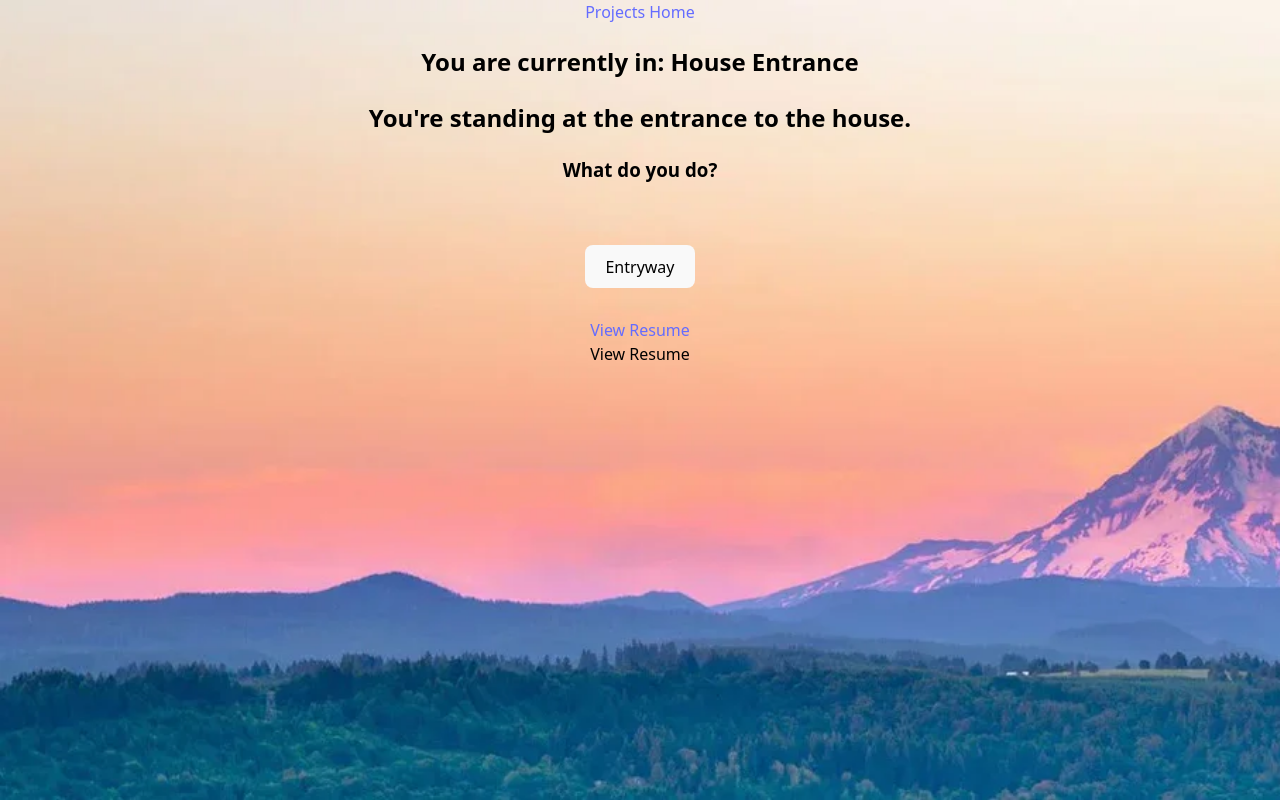
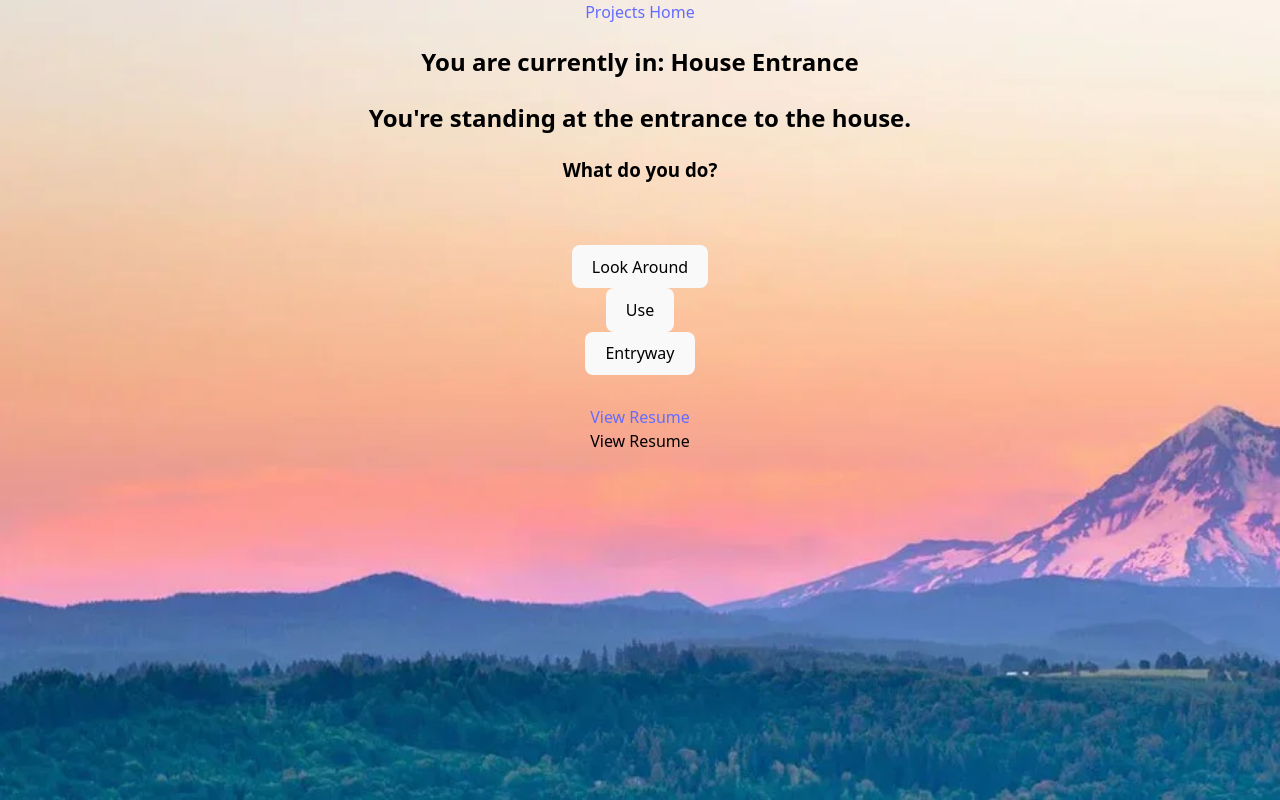
Before and after one commit to Raymanreed/Portfolio, a React (Vite) app: page /portfolio/house in a window 1280 px wide. Built offline with nearby package versions, Linux system fonts and the light colour scheme.

Commit message:
adding actions functions

```diff
--- a/src/assets/houseLayout.ts
+++ b/src/assets/houseLayout.ts
@@ -2,30 +2,41 @@ export interface HouseLayout {
     entrance: {
         label: string;
         connectingRooms: Array<string>;
+        hasItem: boolean;
         messages: Array<string>;
         actions: {
-            search: Array<string>;
+            search: {
+                label: string;
+                result: string;
+            };
             use: {
                 label: string;
-                requiredItem: string;
+                requiredItem: string|undefined;
                 message: string;
             }
+        };
+        items: {
+            itemNeeded: string;
+            itemContained: string;
         }
     },
     backyard: {
         label: string;
         connectingRooms: Array<string>;
+        hasItem: boolean;
         messages: Array<string>;
         actions: {
-            search: Array<string>;
+            search: {
+                label: string;
+                result: string;
+            };
             use: {
                 label: string;
-                requiredItem: string;
+                requiredItem: string|undefined;
                 message: string;
             }
         };
         items: {
-            hasItem: boolean;
             itemNeeded: string;
             itemContained: string;
         }
@@ -33,144 +44,232 @@ export interface HouseLayout {
     parlor: {
         label: string;
         connectingRooms: Array<string>;
+        hasItem: boolean;
         messages: Array<string>;
         actions: {
-            search: Array<string>;
+            search: {
+                label: string;
+                result: string;
+            };
             use: {
                 label: string;
-                requiredItem: string;
+                requiredItem: string|undefined;
                 message: string;
             }
+        };
+        items: {
+            itemNeeded: string;
+            itemContained: string;
         }
     },
     basement: {
         label: string;
         connectingRooms: Array<string>;
+        hasItem: boolean;
         messages: Array<string>;
         actions: {
-            search: Array<string>;
+            search: {
+                label: string;
+                result: string;
+            };
             use: {
                 label: string;
-                requiredItem: string;
+                requiredItem: string|undefined;
                 message: string;
             }
+        };
+        items: {
+            itemNeeded: string;
+            itemContained: string;
         }
     },
     guestBedroom: {
         label: string;
         connectingRooms: Array<string>;
+        hasItem: boolean;
         messages: Array<string>;
         actions: {
-            search: Array<string>;
+            search: {
+                label: string;
+                result: string;
+            };
             use: {
                 label: string;
-                requiredItem: string;
+                requiredItem: string|undefined;
                 message: string;
             }
+        };
+        items: {
+            itemNeeded: string;
+            itemContained: string;
         }
     },
     attic: {
         label: string;
         connectingRooms: Array<string>;
+        hasItem: boolean;
         messages: Array<string>;
         actions: {
-            search: Array<string>;
+            search: {
+                label: string;
+                result: string;
+            };
             use: {
                 label: string;
-                requiredItem: string;
+                requiredItem: string|undefined;
                 message: string;
             }
+        };
+        items: {
+            itemNeeded: string;
+            itemContained: string;
         }
     },
     masterBathroom: {
         label: string;
         connectingRooms: Array<string>;
+        hasItem: boolean;
         messages: Array<string>;
         actions: {
-            search: Array<string>;
+            search: {
+                label: string;
+                result: string;
+            };
             use: {
                 label: string;
-                requiredItem: string;
+                requiredItem: string|undefined;
                 message: string;
             }
+        };
+        items: {
+            itemNeeded: string;
+            itemContained: string;
         }
     },
     foyer: {
         label: string;
         connectingRooms: Array<string>;
+        hasItem: boolean;
         messages: Array<string>;
         actions: {
-            search: Array<string>;
+            search: {
+                label: string;
+                result: string;
+            };
             use: {
                 label: string;
-                requiredItem: string;
+                requiredItem: string|undefined;
                 message: string;
             }
+        };
+        items: {
+            itemNeeded: string;
+            itemContained: string;
         }
     },
     livingRoom: {
         label: string;
         connectingRooms: Array<string>;
+        hasItem: boolean;
         messages: Array<string>;
         actions: {
-            search: Array<string>;
+            search: {
+                label: string;
+                result: string;
+            };
             use: {
                 label: string;
-                requiredItem: string;
+                requiredItem: string|undefined;
                 message: string;
             }
+        };
+        items: {
+            itemNeeded: string;
+            itemContained: string;
         }
     },
     kitchen: {
         label: string;
         connectingRooms: Array<string>;
+        hasItem: boolean;
         messages: Array<string>;
         actions: {
-            search: Array<string>;
+            search: {
+                label: string;
+                result: string;
+            };
             use: {
                 label: string;
-                requiredItem: string;
+                requiredItem: string|undefined;
                 message: string;
             }
+        };
+        items: {
+            itemNeeded: string;
+            itemContained: string;
         }
     },
     diningRoom: {
         label: string;
         connectingRooms: Array<string>;
+        hasItem: boolean;
         messages: Array<string>;
         actions: {
-            search: Array<string>;
+            search: {
+                label: string;
+                result: string;
+            };
             use: {
                 label: string;
-                requiredItem: string;
+                requiredItem: string|undefined;
                 message: string;
             }
+        };
+        items: {
+            itemNeeded: string;
+            itemContained: string;
         }
     },
     upstairs: {
         label: string;
         connectingRooms: Array<string>;
+        hasItem: boolean;
         messages: Array<string>;
         actions: {
-            search: Array<string>;
+            search: {
+                label: string;
+                result: string;
+            };
             use: {
                 label: string;
-                requiredItem: string;
+                requiredItem: string|undefined;
                 message: string;
             }
+        };
+        items: {
+            itemNeeded: string;
+            itemContained: string;
         }
     },
     masterBedroom: {
         label: string;
         connectingRooms: Array<string>;
+        hasItem: boolean;
         messages: Array<string>;
         actions: {
-            search: Array<string>;
+            search: {
+                label: string;
+                result: string;
+            };
             use: {
                 label: string;
-                requiredItem: string;
+                requiredItem: string|undefined;
                 message: string;
             }
+        };
+        items: {
+            itemNeeded: string;
+            itemContained: string;
         }
     }
 }
@@ -179,22 +278,34 @@ export const HouseLayout: HouseLayout = {
     entrance: {
         label: "House Entrance",
         connectingRooms: ['foyer'],
+        hasItem: false,
         messages: ["You're standing at the entrance to the house.","What do you do?"],
         actions: {
-            search: ["Look Around", "You see the front of the house."],
+            search: {
+                label: "Look Around",
+                result: "You see the front of the house.",
+            },
             use: {
                 label: "Use",
-                requiredItem: "None",
+                requiredItem: undefined,
                 message: "There is nothing for you to use."
             },
         },
+        items: {
+            itemNeeded: '',
+            itemContained: ''
+        }
     },
     backyard: {
         label: "Backyard",
         connectingRooms: ['livingRoom'],
+        hasItem: true,
         messages: ["You step out into the backyard. It's pretty spacious out here.", "Unfortunately, there isn't much else to see"],
         actions: {
-            search: [],
+            search: {
+                label: "Look Around",
+                result: ""
+            },
             use: {
                 label: "Use",
                 requiredItem: "Shovel",
@@ -202,7 +313,6 @@ export const HouseLayout: HouseLayout = {
             },
         },
         items: {
-            hasItem: true,
             itemNeeded: "Shovel",
             itemContained: "Trunk"
         }
@@ -210,144 +320,232 @@ export const HouseLayout: HouseLayout = {
     parlor: {
         label: "Parlor",
         connectingRooms: ['foyer'],
+        hasItem: false,
         messages: ["You step into the parlor. It's pretty small and there is some seating.", "There is a small bar in the corner with some bottles of alcohol on top."],
         actions: {
-            search: [],
+            search: {
+                label: "Look Around",
+                result: ""
+            },
             use: {
                 label: "Use",
-                requiredItem: "None",
+                requiredItem: undefined,
                 message: ""
             },
+        },
+        items: {
+            itemNeeded: '',
+            itemContained: ''
         }
     },
     basement: {
         label: "Basement",
         connectingRooms: ['kitchen'],
+        hasItem: true,
         messages: ["You descend the stairs into the basement. It's a bit dark and damp.", "The air smells dusty. A single light illuminates the space, casting harsh shadows on the boxes that line the edges.", "There is a safe in the far corner."],
         actions: {
-            search: [],
+            search: {
+                label: "Look Around",
+                result: ""
+            },
             use: {
                 label: "Use",
-                requiredItem: "None",
+                requiredItem: undefined,
                 message: ""
             },
+        },
+        items: {
+            itemNeeded: "",
+            itemContained: ""
         }
     },
     guestBedroom: {
         label: "Guest Bedroom",
         connectingRooms: ['upstairs'],
+        hasItem: false,
         messages: ["You open the door to the guest bedroom. The bed is made and it smells unvisited.", "Some light shines in through the sheer curtains, casting light shadows around the room.", "Otherwise, there is nothing of note here."],
         actions: {
-            search: [],
+            search: {
+                label: "Look Around",
+                result: ""
+            },
             use: {
                 label: "Use",
-                requiredItem: "None",
+                requiredItem: undefined,
                 message: ""
             },
+        },
+        items: {
+            itemNeeded: '',
+            itemContained: ''
         }
     },
     attic: {
         label: "Attic",
         connectingRooms: ['upstairs'],
+        hasItem: true,
         messages: ["You crawl up the ladder to the attic.", "There is a thin layer of dust over ignored furniture and boxes. Cobwebs adorn the rafters and insulation is visible at the far edges.", "What appears to be a mannequin covered in a sheet is in the far corner."],
         actions: {
-            search: [],
+            search: {
+                label: "Look Around",
+                result: ""
+            },
             use: {
                 label: "Use",
-                requiredItem: "None",
+                requiredItem: undefined,
                 message: ""
             },
+        },
+        items: {
+            itemNeeded: "",
+            itemContained: ""
         }
     },
     masterBathroom: {
         label: "Master Bathroom",
         connectingRooms: ['masterBedroom'],
+        hasItem: false,
         messages: ["You open the door to the Master Bath.", "It's certainly a bathroom. Some toiletries sit next to a double sink. The shower is likewise adorned.", "Otherwise, there is nothing of importance here."],
         actions: {
-            search: [],
+            search: {
+                label: "Look Around",
+                result: ""
+            },
             use: {
                 label: "Use",
-                requiredItem: "None",
+                requiredItem: undefined,
                 message: ""
             },
+        },
+        items: {
+            itemNeeded: '',
+            itemContained: ''
         }
     },
     foyer: {
         label: "Entryway",
         connectingRooms: ['entrance', 'livingRoom', 'kitchen', 'parlor'],
+        hasItem: false,
         messages: ["You step into the foyer of the house.", "It's a small modern home. Hardwood floor, a small table with a bowl for keys, and a few pairs of shoes sit underneath a bench. You can see a parlor to your left, the living room straight ahead, and the kitchen to your right.", "You can also walk out the door you just came in through."],
         actions: {
-            search: [],
+            search: {
+                label: "Look Around",
+                result: ""
+            },
             use: {
                 label: "Use",
-                requiredItem: "None",
+                requiredItem: undefined,
                 message: ""
             },
+        },
+        items: {
+            itemNeeded: '',
+            itemContained: ''
         }
     },
     livingRoom: {
         label: "Living Room",
         connectingRooms: ['foyer', 'diningRoom', 'backyard', 'upstairs'],
+        hasItem: true,
         messages: ["You walk into the living room, the carpet is soft under your feet and smells clean.", "The entire room is very clean, there is a blanket folded on the back of the couch and the pillow's are all chopped. A large flatscreen television sits above a tiled fireplace. The entire room is very cozy inviting. You wouldn't mind spending some time here."],
         actions: {
-            search: [],
+            search: {
+                label: "Look Around",
+                result: ""
+            },
             use: {
                 label: "Use",
-                requiredItem: "None",
+                requiredItem: undefined,
                 message: ""
             },
+        },
+        items: {
+            itemNeeded: "",
+            itemContained: ""
         }
     },
     kitchen: {
         label: "Kitchen",
         connectingRooms: ['foyer', 'diningRoom', 'basement'],
+        hasItem: true,
         messages: ["You enter the kitchen. It's relatively small compared to the rest of the house, sporting only two countertops and a range oven.", "The counters are clean. You spot some dishes behind a frosted glass cabinet door. A bowl of fruit sits out on the counter."],
         actions: {
-            search: [],
+            search: {
+                label: "Look Around",
+                result: ""
+            },
             use: {
                 label: "Use",
-                requiredItem: "None",
+                requiredItem: undefined,
                 message: ""
             },
+        },
+        items: {
+            itemNeeded: "",
+            itemContained: ""
         }
     },
     diningRoom: {
         label: "Dining Room",
         connectingRooms: ['kitchen', 'livingRoom'],
+        hasItem: false,
         messages: ["You look into the dining room.", "A rectangular, wooden table sits in the center with six chairs around it. A hutch with fancy dishes and presumably china sits against one wall. A large window overlooking the backyard adorns another. The table is not set."],
         actions: {
-            search: [],
+            search: {
+                label: "Look Around",
+                result: ""
+            },
             use: {
                 label: "Use",
-                requiredItem: "None",
+                requiredItem: undefined,
                 message: ""
             },
+        },
+        items: {
+            itemNeeded: '',
+            itemContained: ''
         }
     },
     upstairs: {
         label: "Upstairs Hallway",
         connectingRooms: ['livingRoom', 'guestBedroom', 'masterBedroom', 'attic'],
+        hasItem: false,
         messages: ["You climb the stairs and are standing in the upstairs hallway.", "A door to your left presumably leads to the guest bedroom, and a door at the end of the hall leads to the master bedroom. There is an attic door on the roof that you could pull down with the attached string.", "You see what appears to be a closet door as well."],
         actions: {
-            search: [],
+            search: {
+                label: "Look Around",
+                result: ""
+            },
             use: {
                 label: "Use",
-                requiredItem: "None",
+                requiredItem: undefined,
                 message: ""
             },
+        },
+        items: {
+            itemNeeded: '',
+            itemContained: ''
         }
     },
     masterBedroom: {
         label: "Master Bathroom",
         connectingRooms: ['upstairs', 'masterBathroom'],
+        hasItem: true,
         messages: ["You step into the master bedroom.", "It is large and spacious with a king-sized bed sitting in the center, adorned by matching endtables with additional matching lamps. The bed is made. You can see a door to the master bathroom from where you stand."],
         actions: {
-            search: [],
+            search: {
+                label: "Look Around",
+                result: ""
+            },
             use: {
                 label: "Use",
-                requiredItem: "None",
+                requiredItem: undefined,
                 message: ""
             },
+        },
+        items: {
+            itemNeeded: "",
+            itemContained: ""
         }
     }
 };
--- a/src/pages/projects/houseExplorationPage.tsx
+++ b/src/pages/projects/houseExplorationPage.tsx
@@ -4,38 +4,55 @@ import { RoomTemplateComponent } from '../../components/rooms/roomTemplate';
 
 export const HouseExploration = () => {
     const [currentLocation, setCurrentLocation] = useState<string>('entrance')
+    const [actionOutput, setActionOutput] = useState<string>()
 
-    const handleClick = (connector: string) => {
+    const currentInventory: string[] = [];
+
+    const handleNavigation = (connector: string) => {
         setCurrentLocation(connector)
+        setActionOutput('')
         return;
     }
 
-    const handleActions = (action: string) => {
-        console.log(action)
-        return;
-    }
+
 
     // Gets the current room's properties from the HouseLayout object.
     // Shortened to a variable to make easier to read.
     const currentRoomDynamic = HouseLayout[currentLocation as keyof HouseLayout]
+
+    const handleSearchAction = (output: string) => {
+        setActionOutput(output)
+        return
+    }
+
+    const handleUseAction = (requiredItem?: string, containedItem?: string) => {
+        if (!currentRoomDynamic.hasItem) {
+            setActionOutput("You don't think that there is anything here.")
+            return;
+        };
+        if (!currentInventory.includes(requiredItem as string)) {
+            setActionOutput("There is something here, but you are missing something needed to get it.")
+            return;
+        }
+        if (currentInventory.includes(requiredItem as string)) {
+            currentInventory.push(containedItem as string)
+            setActionOutput(currentRoomDynamic.actions.use.message)
+            return;
+        }
+        return;
+    }
 
     const currentRoomLabel = currentRoomDynamic.label
     const currentRoomMessages = Object.values(currentRoomDynamic.messages);
 
     const currentRoomConnections = Object.values(currentRoomDynamic.connectingRooms).map((connections) => {
         return (
-            <button onClick={() => handleClick(connections)}>
+            <button onClick={() => handleNavigation(connections)}>
                 {`${HouseLayout[connections as keyof HouseLayout].label}`}
             </button>
         )
     })
-    // const currentRoomActions = Object.values(currentRoomDynamic.actions).map((actions) => {
-    //     return (
-    //         <button onClick={() => handleActions(actions[1])}>
-    //             {actions[0]}
-    //         </button>
-    //     )
-    // })
+
     return (
         <div className="house-container">
             <div>
@@ -44,9 +61,22 @@ export const HouseExploration = () => {
             <div className="house-room-display">
                 {RoomTemplateComponent(currentRoomMessages[0], currentRoomMessages[1], currentRoomMessages[2])}
             </div>
-            {/* <div className="house-room-actions">
-                {currentRoomActions}
-            </div> */}
+            <div className="house-room-action-output">
+                {actionOutput}
+            </div>
+            <div className="house-room-actions">
+                <div className={`${currentLocation}-search`}>
+                    <button className={`${currentLocation}-search-button`} onClick={() => handleSearchAction(currentRoomDynamic.actions.search.result)}>
+                        {currentRoomDynamic.actions.search.label}
+                    </button>
+                </div>
+                <div className={`${currentLocation}-use`}>
+                    <button className={`${currentLocation}-use-button`} onClick={() => handleUseAction(currentRoomDynamic.actions.use.requiredItem)}>
+                        {currentRoomDynamic.actions.use.label}
+                    </button>
+                </div>
+
+            </div>
             <div className="house-room-choice-container">
                 {currentRoomConnections}
             </div>
```
